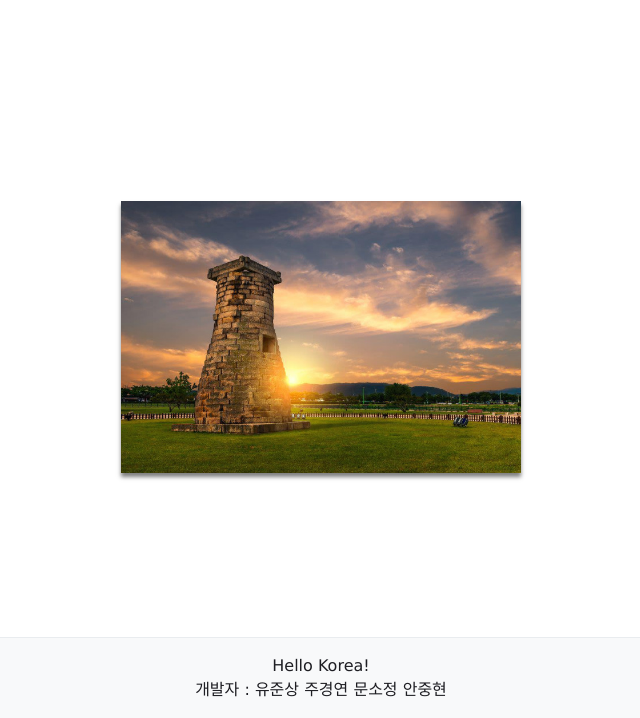
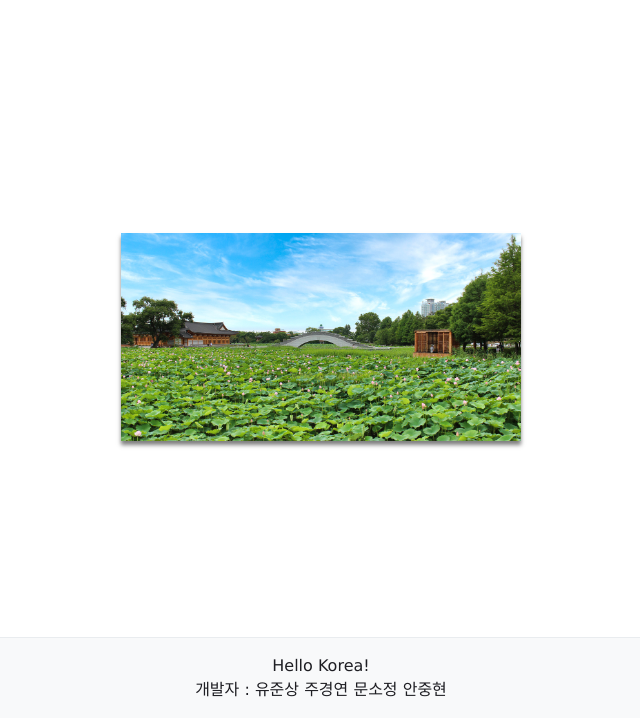
Before and after one commit to Devcourse-Hello-Korea/Hello-Korea, a Django app: page /JeonJu/ in a window 1280 px wide. Shown: the part 84-802 px from the top of the page, without its empty margins (319-959 px from the left). Run offline with Django 5.2, Linux system fonts and the light colour scheme.

Commit message:
feat: 전주, 순천 홈화면 이미지 추가

```diff
--- a/GyeongJu/templates/Jeonju_Home.html
+++ b/GyeongJu/templates/Jeonju_Home.html
@@ -27,10 +27,10 @@
 						<li class="item" id="gyeongju">
 							<strong class="category"><a href="/GyeongJu">경주</a></strong>
 							<div class="column" id="gyeongju_column">
-								<a href="./GyeongJu/Accomodation" class="link">숙소</a>
-								<a href="./GyeongJu/Food" class="link">음식</a>
-								<a href="./GyeongJu/Tradition" class="link">전통체험</a>
-								<a href="./GyeongJu/Souvenir" class="link">기념품</a>
+								<a href="/GyeongJu/Accomodation" class="link">숙소</a>
+								<a href="/GyeongJu/Food" class="link">음식</a>
+								<a href="/GyeongJu/Tradition" class="link">전통체험</a>
+								<a href="/GyeongJu/Souvenir" class="link">기념품</a>
 							</div>
 						</li>
 						<li class="item" id="suncheon">
@@ -73,10 +73,13 @@
 			{% load static %}
 			<ul class="img_list">
 				<li class="item fade">
-					<img src="{% static 'images/apec.jpg' %}" alt="APEC 유치" class="image">
+					<img src="{% static 'images/jeonju.jpeg' %}" alt="전주1" class="image">
 				</li>
 				<li class="item fade">
-					<img src="{% static 'images/gyeongju.jpg' %}" alt="경주" class="image">
+					<img src="{% static 'images/jeonju2.jpeg' %}" alt="전주2" class="image">
+				</li>
+				<li class="item fade">
+					<img src="{% static 'images/jeonju3.jpeg' %}" alt="전주3" class="image">
 				</li>
 			</ul>
 		</div>
--- a/GyeongJu/templates/Sooncheon_Home.html
+++ b/GyeongJu/templates/Sooncheon_Home.html
@@ -73,10 +73,13 @@
 			{% load static %}
 			<ul class="img_list">
 				<li class="item fade">
-					<img src="{% static 'images/apec.jpg' %}" alt="APEC 유치" class="image">
+					<img src="{% static 'images/sooncheon.jpeg' %}" alt="순천1" class="image">
 				</li>
 				<li class="item fade">
-					<img src="{% static 'images/gyeongju.jpg' %}" alt="경주" class="image">
+					<img src="{% static 'images/sooncheon2.jpeg' %}" alt="순천2" class="image">
+				</li>
+				<li class="item fade">
+					<img src="{% static 'images/sooncheon3.jpeg' %}" alt="순천3" class="image">
 				</li>
 			</ul>
 		</div>
--- a/GyeongJu/views.py
+++ b/GyeongJu/views.py
@@ -8,7 +8,7 @@ def gyeongju_index(request):
     return render(request, 'GyeongJu_Home.html')
 
 def sooncheon_index(request):
-    return render(request, 'Jeonju_Home.html')
+    return render(request, 'Sooncheon_Home.html')
 
 def jeonju_index(request):
-    return render(request, 'Sooncheon_Home.html')
+    return render(request, 'Jeonju_Home.html')
```
Also changed, not shown: GyeongJu/static/images/jeonju.jpeg (added), GyeongJu/static/images/jeonju2.jpeg (added), GyeongJu/static/images/jeonju3.jpeg (added), GyeongJu/static/images/sooncheon.jpeg (added), GyeongJu/static/images/sooncheon2.jpeg (added), 1 other file.
